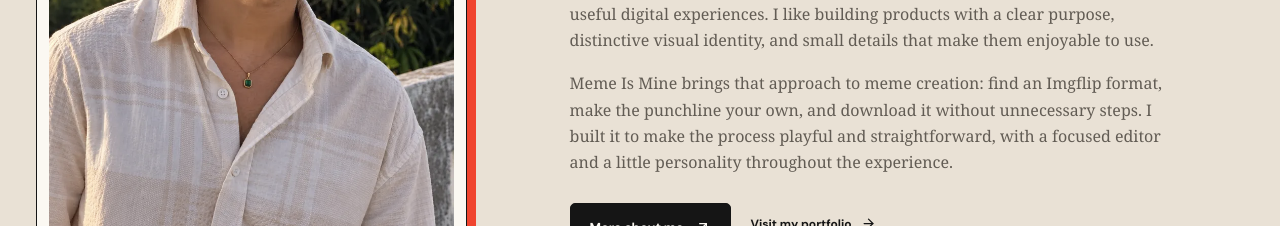
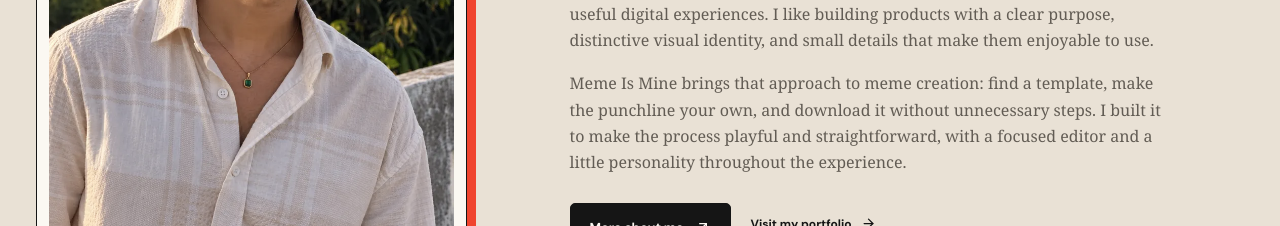
Before and after one commit to RAJ-SUHANDANI/MemeIsMine, a Next.js app: page / in a window 1280 px wide. Shown: the part 4295-4521 px from the top of the page. Built offline with nearby package versions, Linux system fonts and the light colour scheme; no server answers.

Commit message:
Remove visible provider mention from maker copy

```diff
--- a/src/app/page.tsx
+++ b/src/app/page.tsx
@@ -118,7 +118,7 @@ export default function HomePage() {
           <span className="eyebrow">Independent project / made by Raj</span>
           <h2 className="section-title">THE PERSON<br/>BEHIND THE<br/><span className="serif-italic">PIXELS.</span></h2>
           <p>I’m <strong>Raj Suhandani</strong>, a web developer who enjoys turning ideas into thoughtful, useful digital experiences. I like building products with a clear purpose, distinctive visual identity, and small details that make them enjoyable to use.</p>
-          <p>Meme Is Mine brings that approach to meme creation: find an Imgflip format, make the punchline your own, and download it without unnecessary steps. I built it to make the process playful and straightforward, with a focused editor and a little personality throughout the experience.</p>
+          <p>Meme Is Mine brings that approach to meme creation: find a template, make the punchline your own, and download it without unnecessary steps. I built it to make the process playful and straightforward, with a focused editor and a little personality throughout the experience.</p>
           <div className="teaser-actions"><Link href="/about" className="button button-dark">More about me <ArrowUpRight size={16}/></Link><a href="https://rajsuhandani.vercel.app/" target="_blank" rel="noreferrer" className="text-link">Visit my portfolio <ArrowRight size={15}/></a></div>
         </motion.div>
       </div>
```
